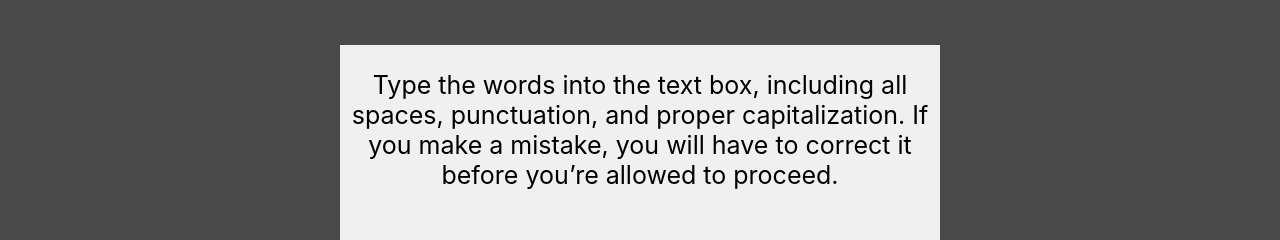
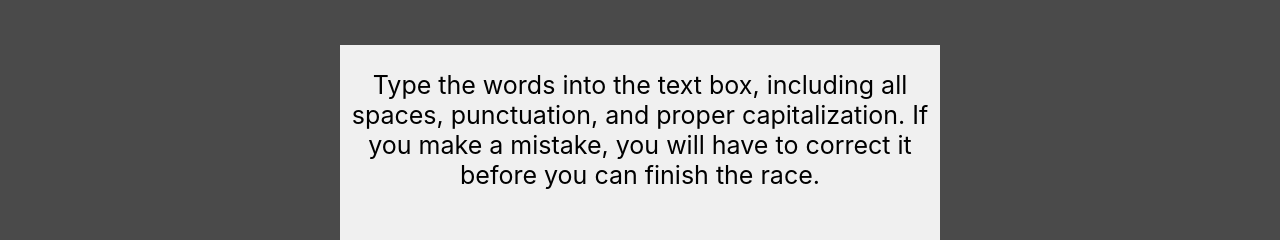
Before and after one commit to DarrenPorciello/type-racer-rework, a React (Create React App) app: page /instruction in a window 1280 px wide. Shown: the part 267-507 px from the top of the page. Built offline with nearby package versions, Linux system fonts and the light colour scheme.

Commit message:
final polish 2

```diff
--- a/src/Game.js
+++ b/src/Game.js
@@ -16,7 +16,7 @@ function Game() {
   const inputRef = useRef(null);
   const navigate = useNavigate();
   // The target text that users need to type
-  const targetText = "Aliquam malesuada euismod urna at tincidunt. Donec sit amet laoreet Aliquam malesuada euismod urna at tincidunt. Donec sit amet laoreet Aliquam malesuada euismod urna at tincidunt. Donec sit amet laoreet Aliquam malesuada euismod urna at tincidunt. Donec sit amet laoreet";
+  const targetText = "The cat sat on the mat. She enjoys reading books in the park. He went to the store to buy groceries. The sun is shining brightly today. We are going on vacation next week.";
 
   // Timer effect
   useEffect(() => {
--- a/src/Instruction.js
+++ b/src/Instruction.js
@@ -63,7 +63,7 @@ function Instruction() {
                     <p>Not TypeRacer</p>
                 </div>
                 <div className='textBoxSpace'>
-                    <p>Type the words into the text box, including all spaces, punctuation, and proper capitalization. If you make a mistake, you will have to correct it before you’re allowed to proceed.</p>
+                    <p>Type the words into the text box, including all spaces, punctuation, and proper capitalization. If you make a mistake, you will have to correct it before you can finish the race.</p>
                     <div className='typedTextHomePage'>
                         <div className={`inputContainer ${isFocused ? 'focused' : ''}`}>
                             <input
```
